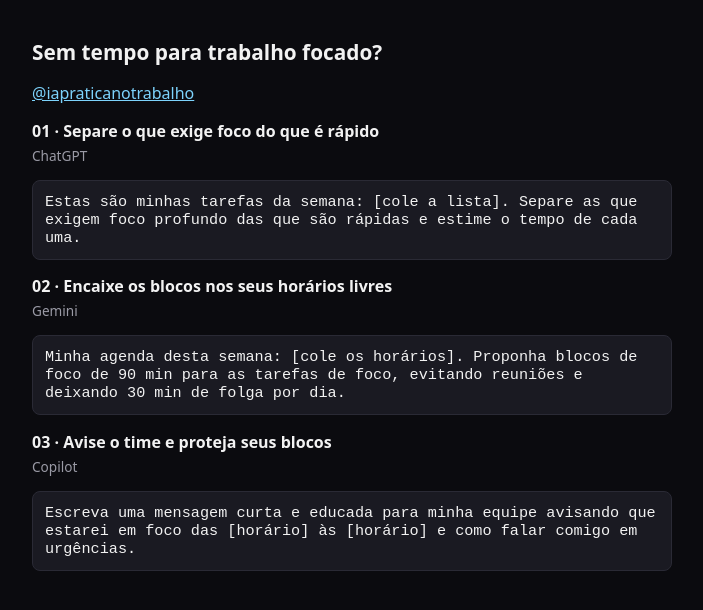
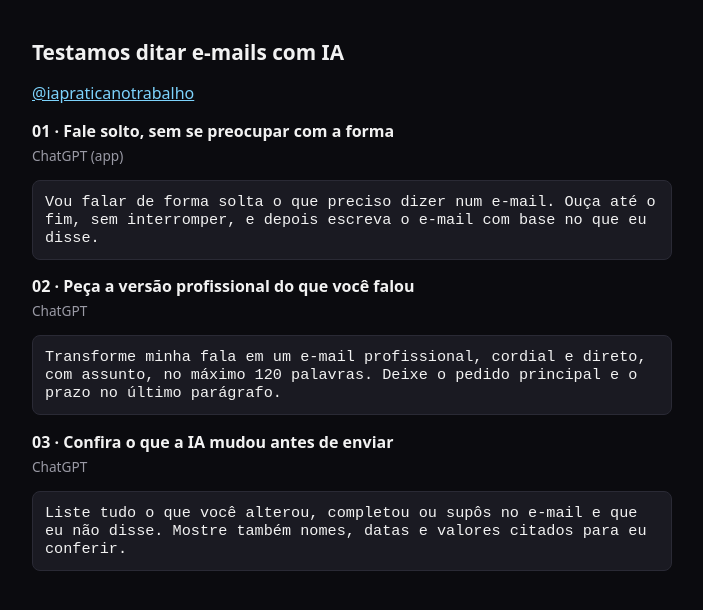
Before and after one commit to marinozornitta/ia-pratica-no-trabalho-prompts, a plain HTML site: page 2026-11-24.html in a window 1280 px wide. Shown: the whole page, without its empty margins (288-991 px from the left). Drawn offline with Linux system fonts and the light colour scheme.

Commit message:
post automatico do dia 2026-11-24

```diff
--- a/2026-11-24.html
+++ b/2026-11-24.html
@@ -1,7 +1,7 @@
 <!doctype html>
 <meta charset="utf-8">
 <meta name="viewport" content="width=device-width, initial-scale=1">
-<title>Sem tempo para trabalho focado?</title>
+<title>Testamos ditar e-mails com IA</title>
 <style>
   body { font-family: system-ui, sans-serif; max-width: 640px; margin: 0 auto;
          padding: 24px 16px; background: #0b0b0f; color: #f2f2f2; }
@@ -12,21 +12,21 @@
         border-radius: 8px; padding: 12px; font-size: 0.95rem; }
   a { color: #7dd3fc; }
 </style>
-<h1>Sem tempo para trabalho focado?</h1>
+<h1>Testamos ditar e-mails com IA</h1>
 <p><a href="https://youtube.com/@iapraticanotrabalho">@iapraticanotrabalho</a></p>
 
     <section>
-      <h2>01 · Separe o que exige foco do que é rápido</h2>
-      <p class="ferramenta">ChatGPT</p>
-      <pre>Estas são minhas tarefas da semana: [cole a lista]. Separe as que exigem foco profundo das que são rápidas e estime o tempo de cada uma.</pre>
+      <h2>01 · Fale solto, sem se preocupar com a forma</h2>
+      <p class="ferramenta">ChatGPT (app)</p>
+      <pre>Vou falar de forma solta o que preciso dizer num e-mail. Ouça até o fim, sem interromper, e depois escreva o e-mail com base no que eu disse.</pre>
     </section>
     <section>
-      <h2>02 · Encaixe os blocos nos seus horários livres</h2>
-      <p class="ferramenta">Gemini</p>
-      <pre>Minha agenda desta semana: [cole os horários]. Proponha blocos de foco de 90 min para as tarefas de foco, evitando reuniões e deixando 30 min de folga por dia.</pre>
+      <h2>02 · Peça a versão profissional do que você falou</h2>
+      <p class="ferramenta">ChatGPT</p>
+      <pre>Transforme minha fala em um e-mail profissional, cordial e direto, com assunto, no máximo 120 palavras. Deixe o pedido principal e o prazo no último parágrafo.</pre>
     </section>
     <section>
-      <h2>03 · Avise o time e proteja seus blocos</h2>
-      <p class="ferramenta">Copilot</p>
-      <pre>Escreva uma mensagem curta e educada para minha equipe avisando que estarei em foco das [horário] às [horário] e como falar comigo em urgências.</pre>
+      <h2>03 · Confira o que a IA mudou antes de enviar</h2>
+      <p class="ferramenta">ChatGPT</p>
+      <pre>Liste tudo o que você alterou, completou ou supôs no e-mail e que eu não disse. Mostre também nomes, datas e valores citados para eu conferir.</pre>
     </section>
```
